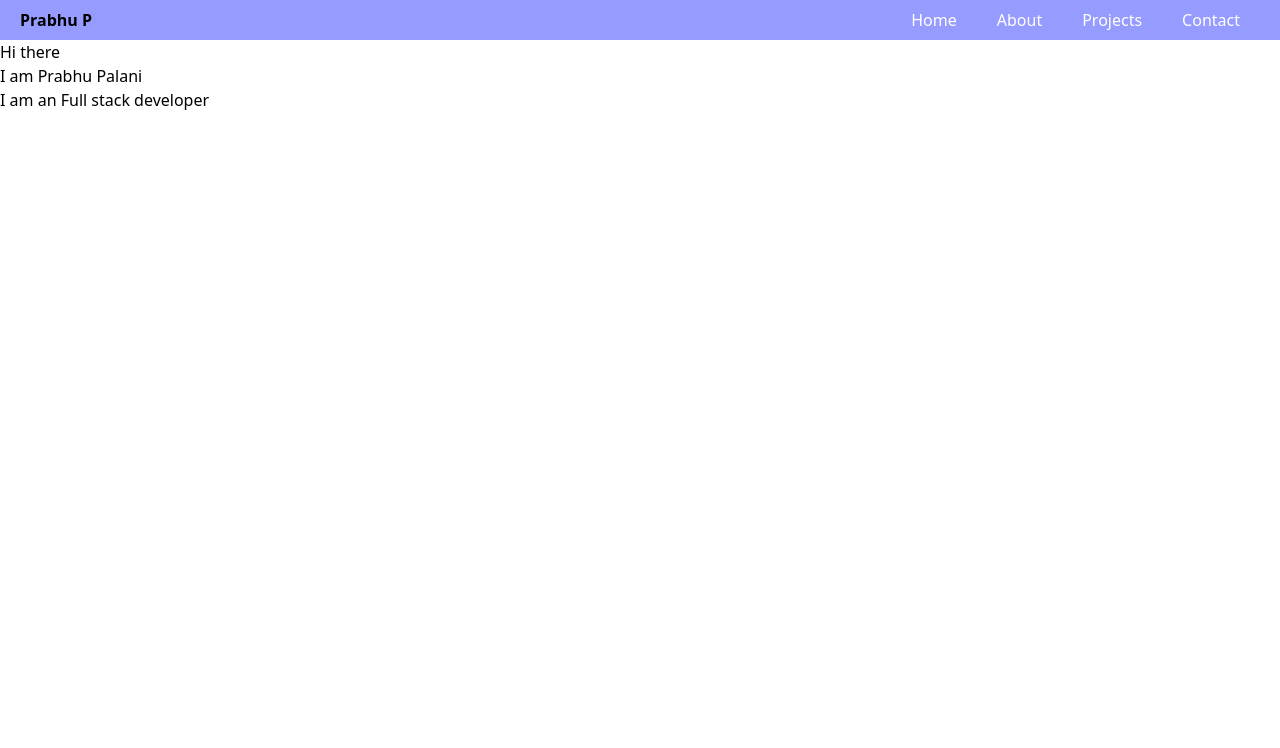
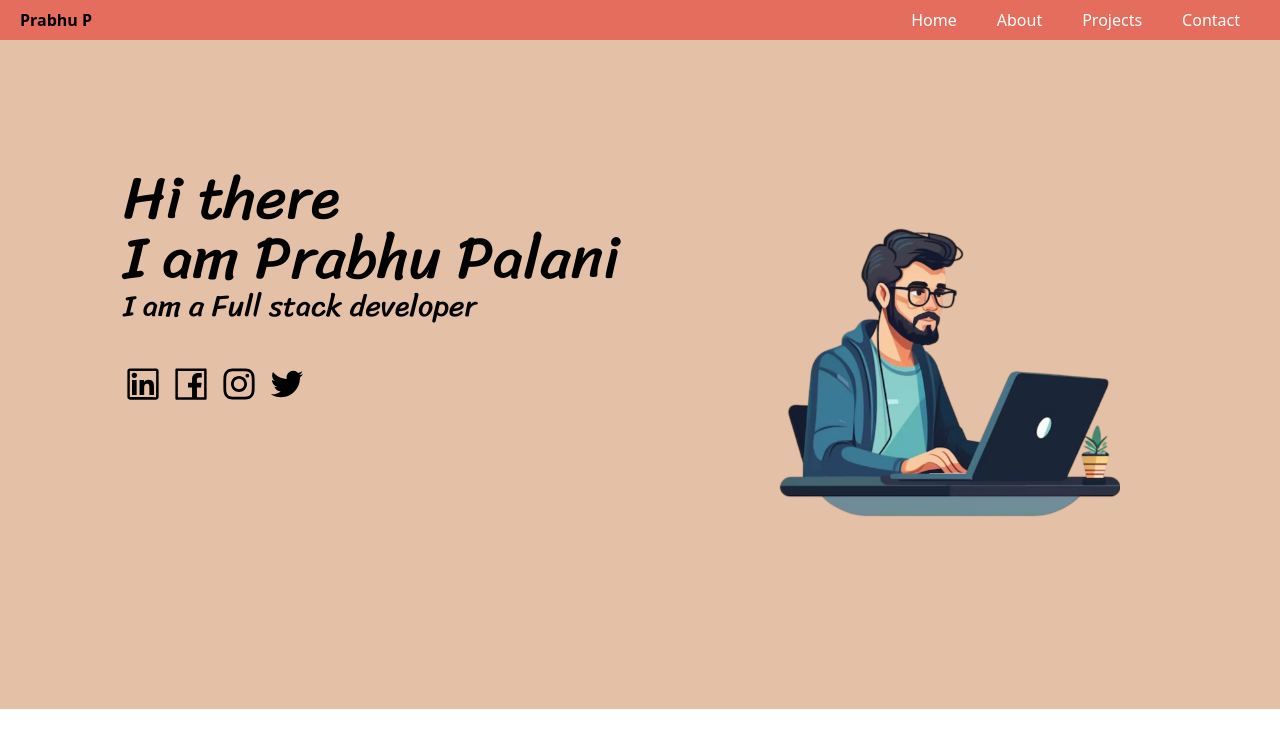
Before and after one commit to prabhupalani18/portfolio, a React (Create React App) app: page / in a window 1280 px wide. Shown: the top 748 px of the page. Built offline with nearby package versions, Linux system fonts and the light colour scheme.

Commit message:
Hero section

```diff
--- a/package.json
+++ b/package.json
@@ -1,12 +1,13 @@
 {
   "name": "portfolio",
-  "version": "0.1.0",
+  "version": "0.0.1",
   "private": true,
   "dependencies": {
     "@heroicons/react": "^2.1.5",
     "portfolio": "file:",
     "react": "^18.3.1",
     "react-dom": "^18.3.1",
+    "react-icons": "^5.3.0",
     "react-scripts": "5.0.1"
   },
   "scripts": {
--- a/public/index.html
+++ b/public/index.html
@@ -24,6 +24,7 @@
       work correctly both with client-side routing and a non-root public URL.
       Learn how to configure a non-root public URL by running `npm run build`.
     -->
+    <link href="https://fonts.googleapis.com/css2?family=Sriracha&display=swap" rel="stylesheet">
     <title>React App</title>
   </head>
   <body>
--- a/src/App.css
+++ b/src/App.css
@@ -7,7 +7,11 @@ header ul li {
 }
 
 .bgprimary {
-  background: rgb(150, 155, 555);
+  background: #e46d5d;
+}
+
+.bgsecondary {
+  background: #e4c0a7;
 }
 
 .mobile-nav {
--- a/src/components/Hero.js
+++ b/src/components/Hero.js
@@ -1,10 +1,24 @@
+import heroImg from "../assets/dev.png";
+import { AiOutlineLinkedin, AiOutlineFacebook, AiOutlineInstagram, AiOutlineTwitter } from "react-icons/ai";
+
 export default function Hero() {
     return (
-        <section>
-            <h1>
-                Hi there <br /> I am Prabhu Palani
-                <p> I am an Full stack developer</p>
-            </h1>
+        <section className="flex flex-col md:flex-row px-5 py-32 bgsecondary justify-center">
+            <div className="md:w-1/2 flex flex-col">
+                <h1 className="text-pretty text-6xl font-hero-font">
+                    Hi there <br /> I am Prabhu Palani
+                    <p className="text-bold-black-50 text-3xl">
+                        I am a Full stack developer
+                    </p>
+                </h1>
+                <div className="flex py-10">
+                <a href="#" className="pr-2 hover:text-white"><AiOutlineLinkedin size={40}/></a>
+                <a href="#" className="pr-2 hover:text-white"><AiOutlineFacebook size={40}/></a>
+                <a href="#" className="pr-2 hover:text-white"><AiOutlineInstagram size={40}/></a>
+                <a href="#" className="hover:text-white"><AiOutlineTwitter size={40}/></a>
+                </div>
+            </div>
+            <img src={heroImg} alt="software developer" className="md:w-1/3" />
         </section>
     );
 }
--- a/tailwind.config.js
+++ b/tailwind.config.js
@@ -5,6 +5,9 @@ module.exports = {
   ],
   theme: {
     extend: {},
+    fontFamily: {
+      'hero-font': 'Sriracha'
+    }
   },
   plugins: [],
 }
```
Also changed, not shown: src/assets/Resume favicon.png (added), src/assets/dev.png (added).
